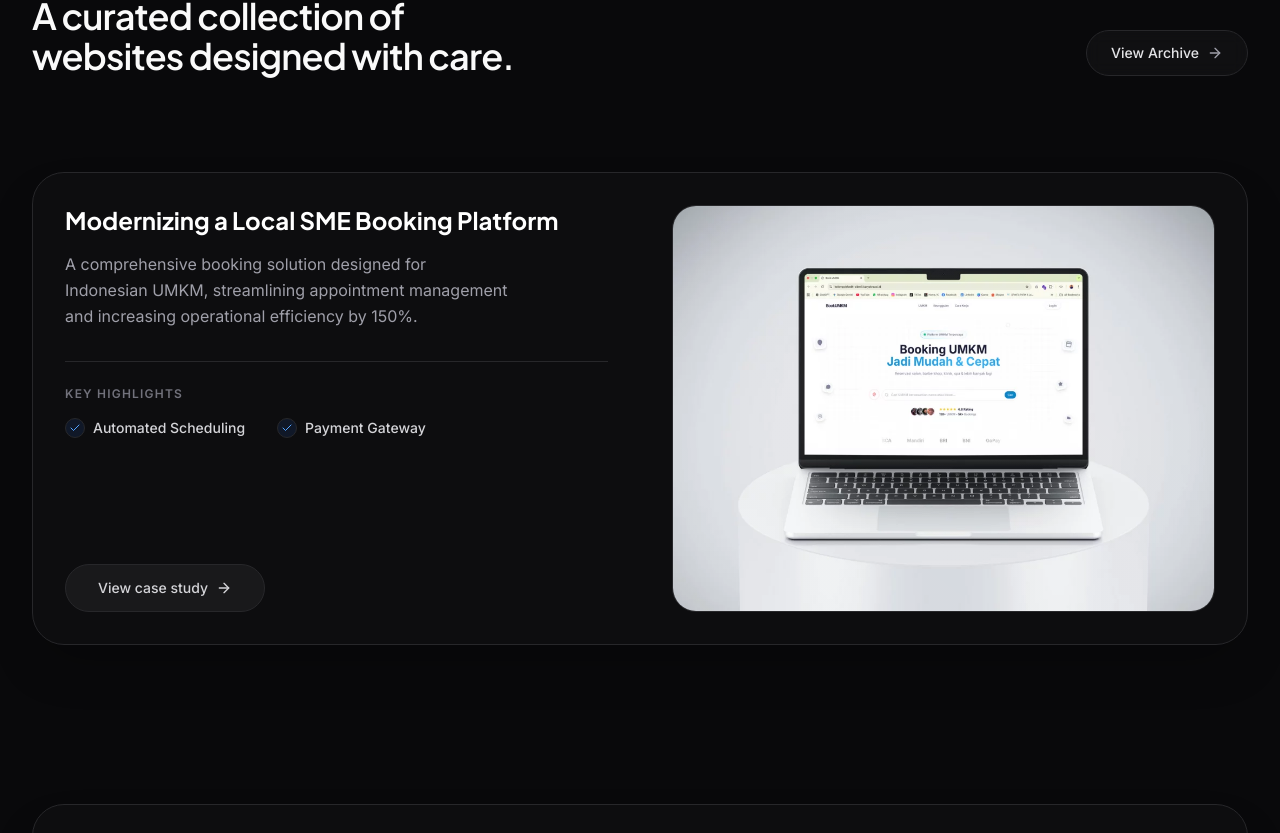
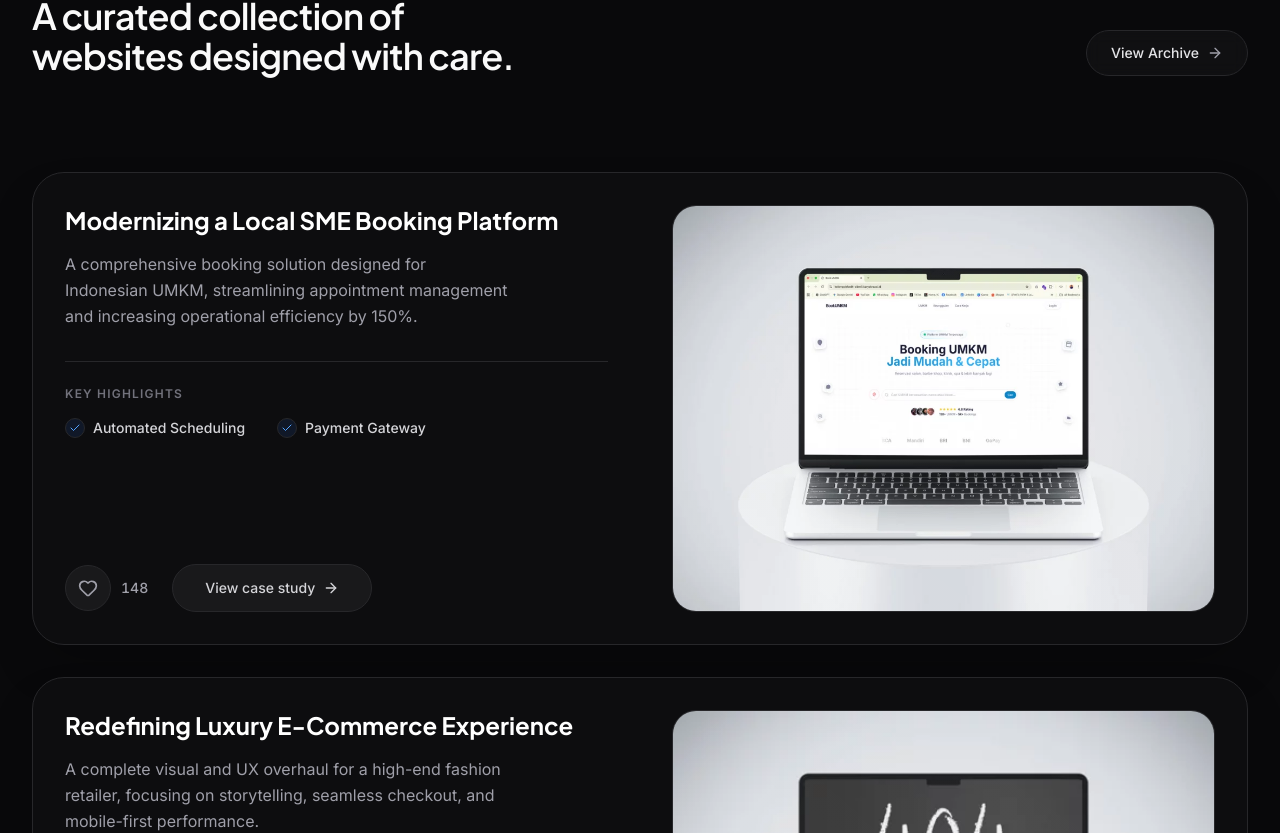
Before and after one commit to afif23170si-ui/afiframadhan.my.id, a Next.js app: page / in a window 1280 px wide. Shown: the part 987-1820 px from the top of the page. Built offline with nearby package versions, Linux system fonts and the light colour scheme.

Commit message:
update card project

```diff
--- a/components/sections/projects.tsx
+++ b/components/sections/projects.tsx
@@ -1,31 +1,127 @@
 "use client"
 
 import { motion } from "framer-motion"
-import { ArrowRight, Check } from "lucide-react"
+import { ArrowRight, Check, Plus, Minus, Heart } from "lucide-react"
 import Link from "next/link"
 import { SectionWrapper } from "@/components/shared/section-wrapper"
 import { projects } from "@/lib/projects"
+import { useState } from "react"
 
-const container = {
-  hidden: { opacity: 0 },
-  show: {
-    opacity: 1,
-    transition: {
-      staggerChildren: 0.15,
-    },
-  },
-}
+function ProjectCard({ project, index }: { project: any, index: number }) {
+  const [isOpen, setIsOpen] = useState(false)
+  const [isLiked, setIsLiked] = useState(false)
+  const [likes, setLikes] = useState(Math.floor(Math.random() * 50) + 120)
 
-const item = {
-  hidden: { opacity: 0, y: 30 },
-  show: { opacity: 1, y: 0 },
+  const handleLike = () => {
+    setIsLiked(!isLiked)
+    setLikes(prev => isLiked ? prev - 1 : prev + 1)
+  }
+
+  return (
+    <motion.div
+      initial={{ opacity: 0, y: 50 }}
+      whileInView={{ opacity: 1, y: 0 }}
+      viewport={{ once: true, margin: "-10%" }}
+      transition={{ duration: 0.5, delay: index * 0.1 }}
+      className="sticky top-24 md:top-32 self-start w-full"
+      style={{ minHeight: 'auto' }}
+    >
+      <div className="group relative w-full bg-[#0e0e10]/95 backdrop-blur-xl border border-white/[0.08] rounded-[20px] md:rounded-[32px] overflow-hidden shadow-2xl transition-all duration-500 hover:border-white/[0.15]">
+        <div className="grid grid-cols-1 lg:grid-cols-2 gap-0 lg:gap-16 p-4 sm:p-6 md:p-8 h-full items-center">
+
+          {/* Image Column */}
+          <div className="relative order-1 lg:order-2 w-full">
+            <div className="relative aspect-[4/3] w-full rounded-[12px] md:rounded-[24px] overflow-hidden bg-black/50 border border-white/5 group-hover:border-white/10 transition-colors">
+              <img
+                src={project.image}
+                alt={project.title}
+                className="absolute inset-0 w-full h-full object-cover transition-transform duration-700 group-hover:scale-105"
+              />
+              {/* Inner Highlight */}
+              <div className="absolute inset-0 bg-gradient-to-tr from-white/5 to-transparent pointer-events-none" />
+
+              {/* Toggle Button (Mobile Only) */}
+              <button
+                onClick={() => setIsOpen(!isOpen)}
+                className="md:hidden absolute bottom-3 right-3 z-20 w-8 h-8 rounded-full bg-black/60 backdrop-blur-md border border-white/20 text-white flex items-center justify-center hover:bg-black/80 transition-all active:scale-95"
+              >
+                {isOpen ? <Minus className="w-4 h-4" /> : <Plus className="w-4 h-4" />}
+              </button>
+            </div>
+          </div>
+
+          {/* Content Column */}
+          <div className="order-2 lg:order-1 w-full flex flex-col justify-center lg:justify-between pt-6 md:pt-0 lg:h-full">
+            <motion.div
+              initial={false}
+              animate={{ height: isOpen ? "auto" : 0, opacity: isOpen ? 1 : 0 }}
+              transition={{ duration: 0.4, ease: "easeInOut" }}
+              className="md:!h-auto md:!opacity-100 overflow-hidden"
+            >
+               {/* Content Wrapper */}
+               <div className="space-y-8 pb-8 md:pb-0">
+                  <div className="space-y-4">
+                    <h3 className="text-xl md:text-2xl font-bold font-heading text-white leading-tight">
+                      {project.subtitle}
+                    </h3>
+                    <p className="text-zinc-400 text-sm md:text-base leading-relaxed max-w-md">
+                      {project.description}
+                    </p>
+                  </div>
+
+                  {/* Key Features */}
+                  {project.features && project.features.length > 0 && (
+                    <div className="border-t border-white/5 pt-6">
+                        <h4 className="text-xs font-semibold text-zinc-500 uppercase tracking-widest mb-4">Key Highlights</h4>
+                        <div className="flex flex-wrap gap-x-8 gap-y-3">
+                          {project.features.map((feature: string, i: number) => (
+                            <div key={i} className="flex items-center gap-2">
+                              <div className="flex-shrink-0 w-5 h-5 rounded-full bg-blue-500/10 flex items-center justify-center border border-blue-500/20">
+                                <Check className="w-3 h-3 text-blue-400" />
+                              </div>
+                              <span className="text-zinc-300 text-sm font-medium">{feature}</span>
+                            </div>
+                          ))}
+                      </div>
+                    </div>
+                  )}
+              </div>
+            </motion.div>
+
+            {/* Button - Always Visible */}
+            {/* Action Row */}
+            <div className="flex items-center justify-between md:justify-start md:gap-6">
+              <button
+                onClick={handleLike}
+                className="group flex items-center gap-2.5 text-zinc-400 hover:text-white transition-colors"
+                aria-label="Like project"
+              >
+                <div className={`p-3 rounded-full border transition-all duration-300 ${isLiked ? 'bg-red-500/10 border-red-500/20 text-red-500' : 'bg-white/5 border-white/10 group-hover:bg-white/10 group-hover:border-white/20'}`}>
+                  <Heart className={`w-5 h-5 transition-transform duration-300 ${isLiked ? 'fill-current scale-110' : ''}`} />
+                </div>
+                <span className={`text-sm font-medium tabular-nums transition-colors ${isLiked ? 'text-red-500' : ''}`}>{likes}</span>
+              </button>
+
+              <Link
+                href={`/projects/${project.id}`}
+                className="inline-flex items-center justify-center h-12 px-6 md:px-8 rounded-full border border-white/10 bg-white/5 text-white font-medium text-sm transition-all duration-300 hover:bg-white text-zinc-300 hover:text-black hover:border-transparent group/btn"
+              >
+                View case study
+                <ArrowRight className="w-4 h-4 ml-2 group-hover/btn:translate-x-0.5 transition-transform" />
+              </Link>
+            </div>
+          </div>
+
+        </div>
+      </div>
+    </motion.div>
+  )
 }
 
 export function Projects() {
   return (
     <SectionWrapper id="projects" className="pt-0 pb-16 md:pt-0 md:pb-32">
       <div className="space-y-16 md:space-y-24">
-        {/* Header */}
         {/* Header */}
         <div className="flex flex-col md:flex-row md:items-end justify-between gap-8">
           <div className="max-w-2xl space-y-6">
@@ -65,77 +161,9 @@ export function Projects() {
         </div>
 
         {/* Projects Grid - Vertical Cards */}
-        {/* Projects Stack - Vertical Sticky Scrolling */}
         <div className="flex flex-col gap-4 md:gap-8 relative pb-24">
           {projects.map((project, index) => (
-            <motion.div
-              key={project.id}
-              initial={{ opacity: 0, y: 50 }}
-              whileInView={{ opacity: 1, y: 0 }}
-              viewport={{ once: true, margin: "-10%" }}
-              transition={{ duration: 0.5, delay: index * 0.1 }}
-              className="sticky top-24 md:top-32 self-start w-full"
-              style={{ minHeight: '600px' }} // Ensure height for scrolling
-            >
-              <div className="group relative w-full h-full bg-[#0e0e10]/95 backdrop-blur-xl border border-white/[0.08] rounded-[20px] md:rounded-[32px] overflow-hidden shadow-2xl transition-all duration-500 hover:border-white/[0.15]">
-                <div className="grid grid-cols-1 lg:grid-cols-2 gap-8 lg:gap-16 p-6 md:p-8 h-full items-center">
-
-                  <div className="flex flex-col justify-center lg:justify-between space-y-8 lg:space-y-0 lg:h-full order-2 lg:order-1">
-                    <div className="space-y-8">
-                        <div className="space-y-4">
-                          <h3 className="text-xl md:text-2xl font-bold font-heading text-white leading-tight">
-                            {project.subtitle}
-                          </h3>
-                          <p className="text-zinc-400 text-sm md:text-base leading-relaxed max-w-md">
-                            {project.description}
-                          </p>
-                        </div>
-
-                        {/* Key Features Row */}
-                        {project.features && project.features.length > 0 && (
-                          <div className="hidden md:block border-t border-white/5 pt-6">
-                              <h4 className="text-xs font-semibold text-zinc-500 uppercase tracking-widest mb-4">Key Highlights</h4>
-                              <div className="flex flex-wrap gap-x-8 gap-y-3">
-                                {project.features.map((feature, i) => (
-                                  <div key={i} className="flex items-center gap-2">
-                                    <div className="flex-shrink-0 w-5 h-5 rounded-full bg-blue-500/10 flex items-center justify-center border border-blue-500/20">
-                                      <Check className="w-3 h-3 text-blue-400" />
-                                    </div>
-                                    <span className="text-zinc-300 text-sm font-medium">{feature}</span>
-                                  </div>
-                                ))}
-                            </div>
-                          </div>
-                        )}
-                    </div>
-
-                    <div>
-                      <Link
-                        href={`/projects/${project.id}`}
-                        className="inline-flex items-center justify-center h-12 px-8 rounded-full border border-white/10 bg-white/5 text-white font-medium text-sm transition-all duration-300 hover:bg-white text-zinc-300 hover:text-black hover:border-transparent group/btn"
-                      >
-                        View case study
-                        <ArrowRight className="w-4 h-4 ml-2 group-hover/btn:translate-x-0.5 transition-transform" />
-                      </Link>
-                    </div>
-                  </div>
-
-                  {/* Right: Image */}
-                  <div className="relative order-1 lg:order-2">
-                    <div className="relative aspect-[4/3] w-full rounded-[12px] md:rounded-[24px] overflow-hidden bg-black/50 border border-white/5 group-hover:border-white/10 transition-colors">
-                      <img
-                        src={project.image}
-                        alt={project.title}
-                        className="absolute inset-0 w-full h-full object-cover transition-transform duration-700 group-hover:scale-105"
-                      />
-                      {/* Inner Highlight */}
-                      <div className="absolute inset-0 bg-gradient-to-tr from-white/5 to-transparent pointer-events-none" />
-                    </div>
-                  </div>
-
-                </div>
-              </div>
-            </motion.div>
+            <ProjectCard key={project.id} project={project} index={index} />
           ))}
         </div>
 
```
